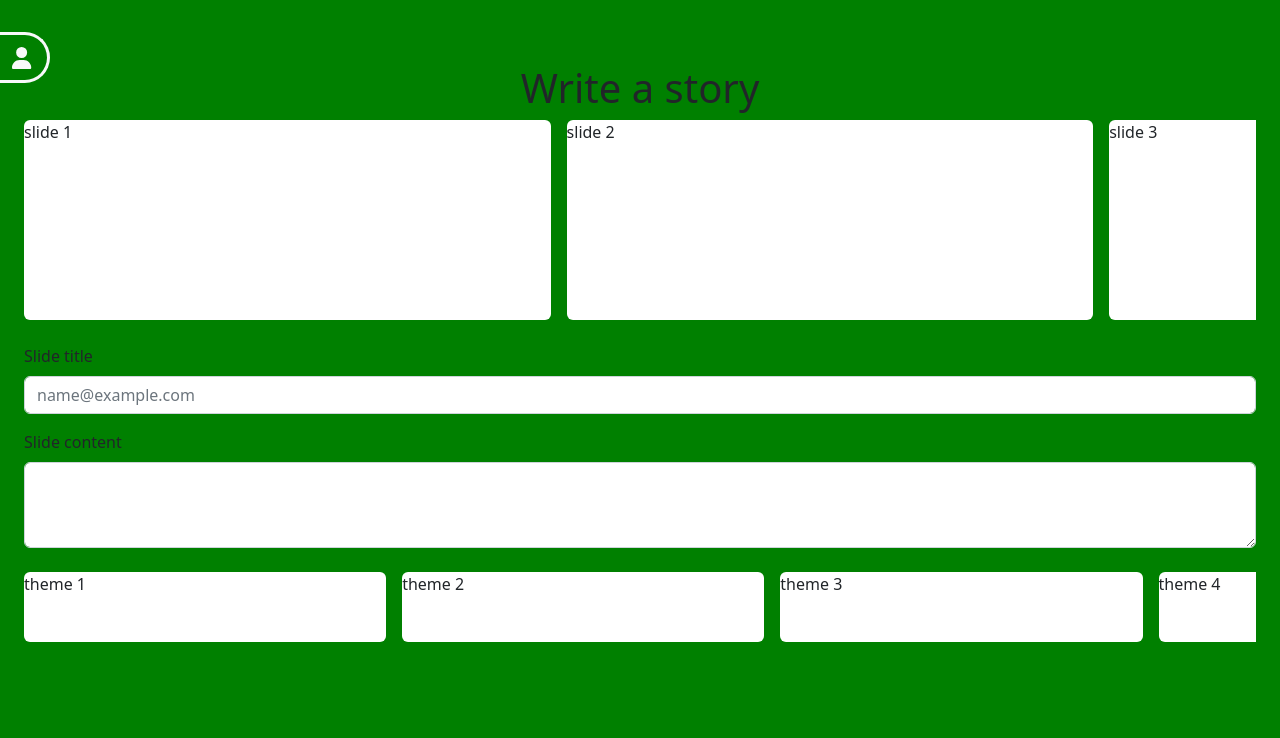
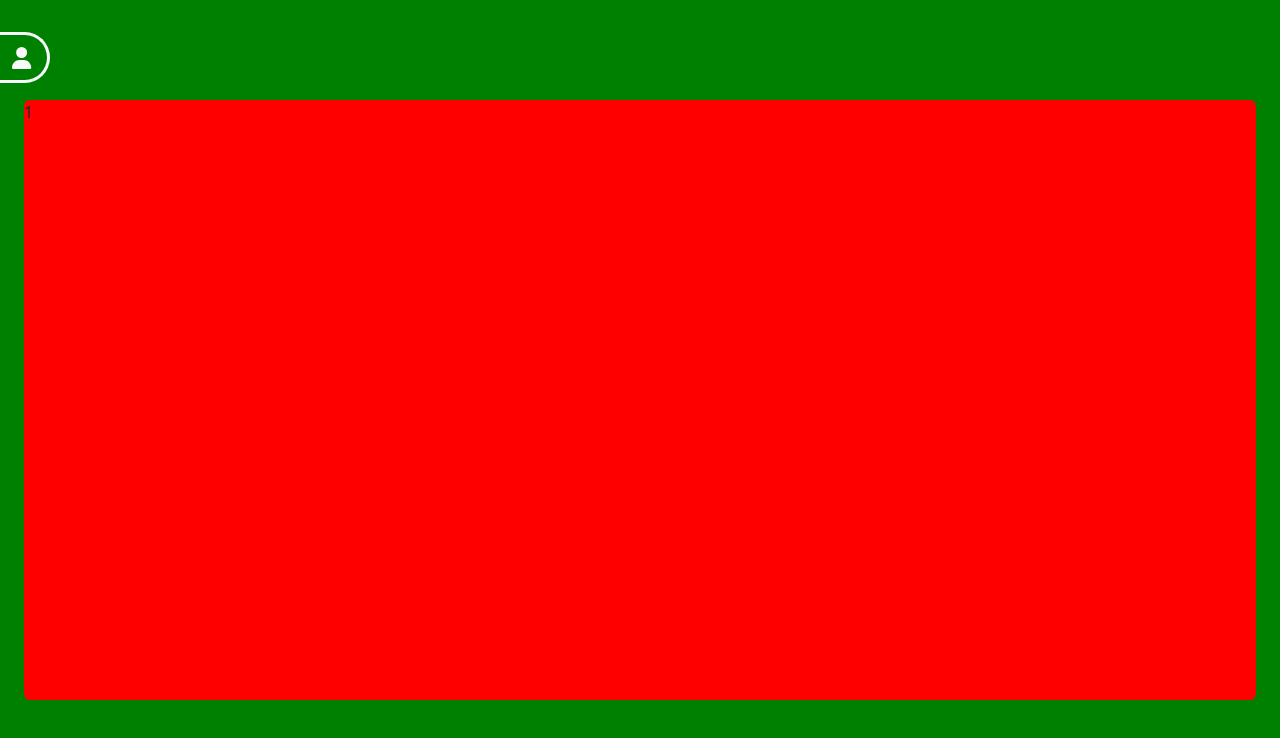
Before and after one commit to DimitrijeGlibic/novinator, a React (Create React App) app: page /write in a window 1280 px wide. Shown: the top 738 px of the page. Built offline with nearby package versions, Linux system fonts and the light colour scheme.

Commit message:
Redesign Write component

```diff
--- a/src/write/Write.js
+++ b/src/write/Write.js
@@ -1,28 +1,39 @@
 import styled from "styled-components";
-import SlideNavigator from "./SlideNavigator";
-import ThemeChoser from "./ThemeChoser";
-import Writer from "./Writer";
+import { Swiper, SwiperSlide } from "swiper/react";
 
 const Write = () => {
+  const renderSlidesPreview = () => {
+    return [1,2,3,4,5].map((cnt) => (
+      <SwiperSlide>
+        <SlidePreview>{cnt}</SlidePreview>
+      </SwiperSlide>
+    ));
+  };
+
   return (
     <WriteWrapper>
-      <PageHeading>Write a story</PageHeading>
-      <SlideNavigator />
-      <Writer />
-      <ThemeChoser />
+      <Swiper
+        spaceBetween={16}
+        slidesPerView={1}
+        style={{ height: "100%", width: "100%" }}
+      >
+        {renderSlidesPreview()}
+      </Swiper>
     </WriteWrapper>
   );
 };
 
 export default Write;
 
-const PageHeading = styled.h1`
-  padding-top: 40px;
-  text-align: center;
+const WriteWrapper = styled.div`
+  background-color: green;
+  padding: 100px 24px;
+  height: 100vh;
 `;
 
-const WriteWrapper = styled.div`
-  background-color: green;
-  padding: 24px;
-  min-height: 100vh;
+const SlidePreview = styled.div`
+  width: 100%;
+  height: 100%;
+  background-color: red;
+  border-radius: 6px;
 `;
```
